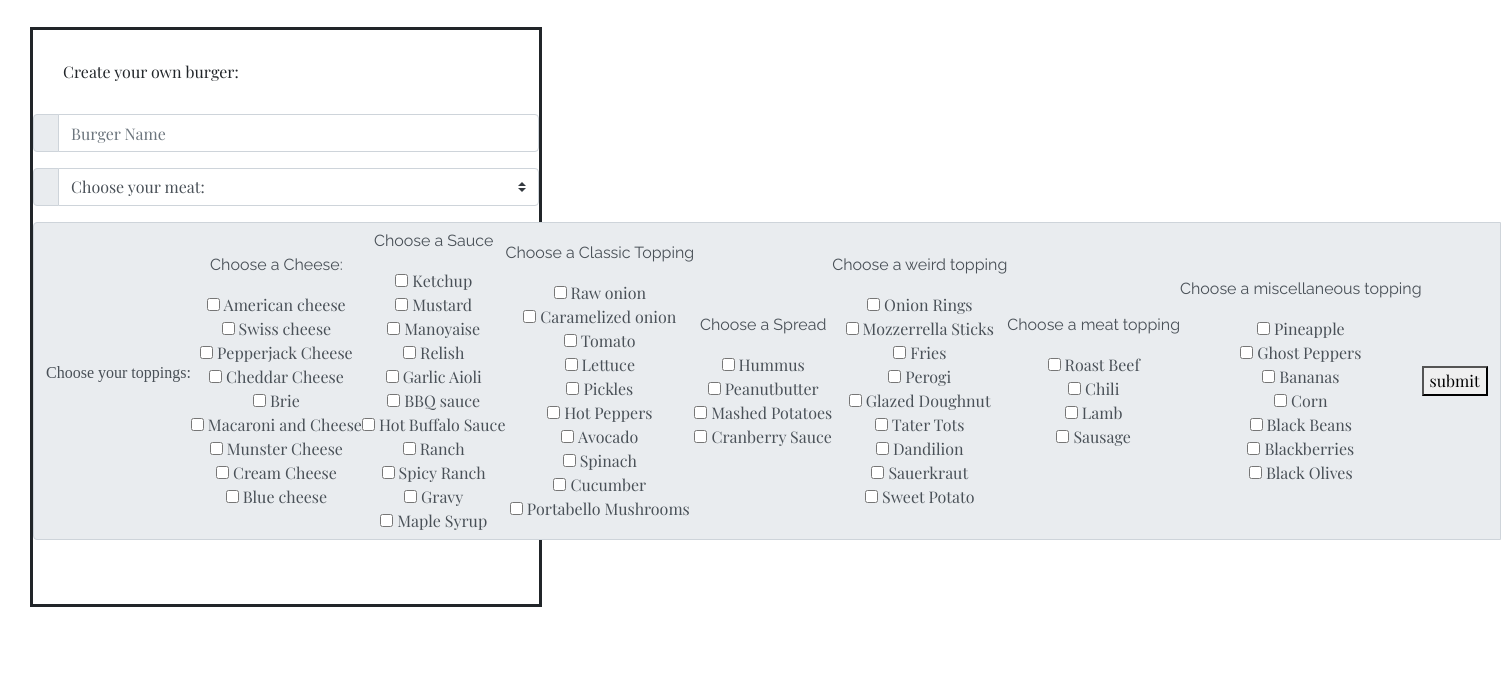
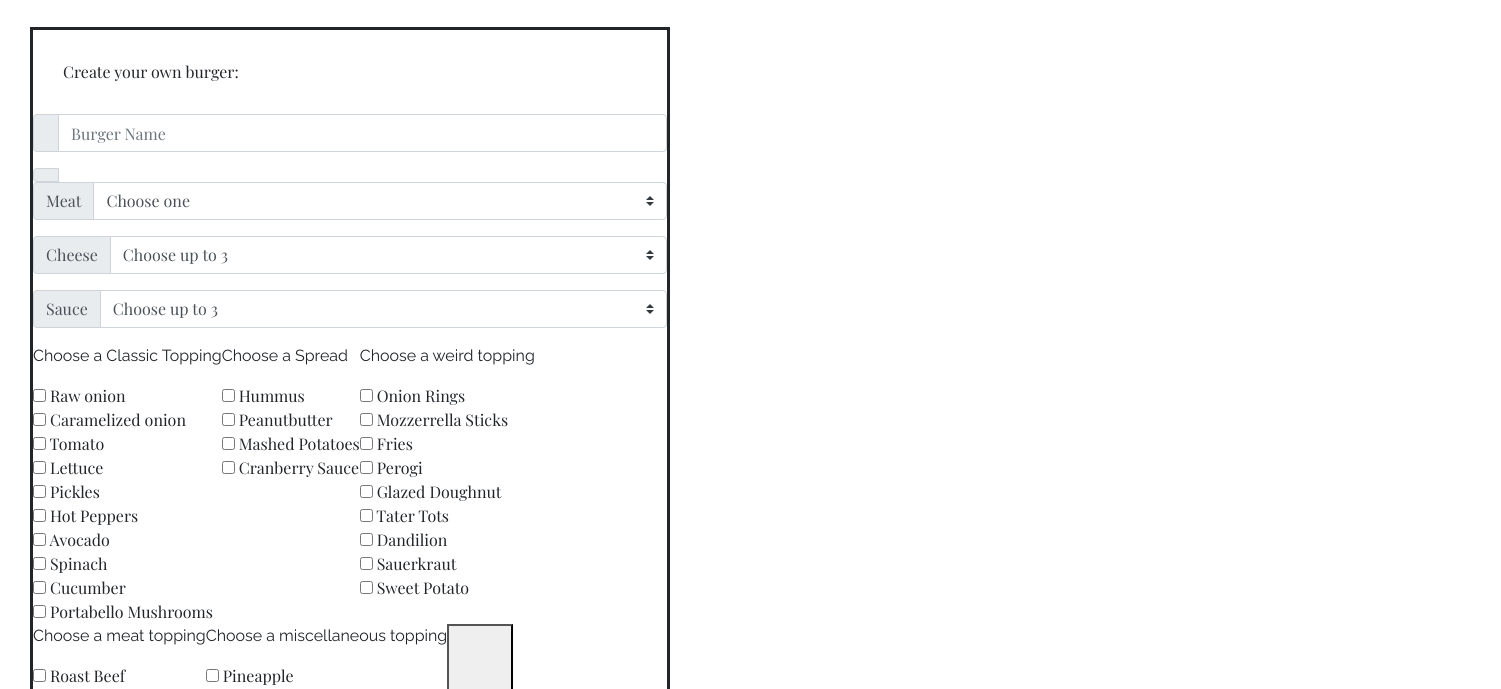
Before and after one commit to Team-Celadon/sandwich, a website: page index.html in a window 1280 px wide. Shown: the part 111-800 px from the top of the page, 1501 px wide, since content can reach past the window. Drawn offline with nearby package versions, Linux system fonts and the light colour scheme.

Commit message:
vote page added

```diff
--- a/assets/css/style.css
+++ b/assets/css/style.css
@@ -18,7 +18,7 @@
 #menuDiv{
     border-style: solid;
     font-family: 'Playfair Display', serif;
-    width: 40%;
+    width: 50%;
     margin: 30px;
 }
 
@@ -120,6 +120,16 @@
     font-family: "Raleway", sans-serif;
 }
 
+/* ===========================vote================================ */
+/* ===========================vote================================ */
+/* ===========================vote================================ */
+/* ===========================vote================================ */
+
+#vote {
+    text-align: center;
+    font-family: 'Abril Fatface', cursive;
+
+}
 
 
 
--- a/index.html
+++ b/index.html
@@ -44,8 +44,15 @@
           <label class="input-group-text" for="inputGroupSelect01"></label>
         </div>
 
+
+
+
+        <div class="input-group mb-3">
+            <div class="input-group-prepend">
+              <label class="input-group-text" for="inputGroupSelect01">Meat</label>
+            </div>
             <select class="custom-select" id="inputGroupSelect01">
-          <option selected>Choose your meat:</option>
+              <option selected>Choose one</option>
               <option value="1">Hamburger</option>
               <option value="2">Turkey</option>
               <option value="3">Black Bean</option>
@@ -58,64 +65,50 @@
               <option value="10">Mystery Meat</option>
               <option value="11">Bison</option>
               <option value="12">Calamari</option>
-          <option value="13">Veggie</option>
-          <option value="14">Ham</option>
-          <option value="15">Salami</option>
+              <option value="13">Ham</option>
+              <option value="14">Salami</option>
               <option value="15">Bacon</option>
             </select>
             </div>
 
-
-      <div class="input-group mb-3" id = "frog">
+        <div class="input-group mb-3">
             <div class="input-group-prepend">
-            <div class="input-group-text" id = "car">
-
-                <p id = "nose"> Choose your toppings:</p>
-                <div class = "cheese">
-                    <p id = "top">Choose a Cheese:</p>
-                        <input class= "topping" type="checkbox" aria-label="Checkbox for following text input"> American cheese
-                        <br>
-                        <input class= "topping" type="checkbox" aria-label="Checkbox for following text input"> Swiss cheese
-                        <br>
-                        <input class= "topping" type="checkbox" aria-label="Checkbox for following text input"> Pepperjack Cheese
-                        <br>
-                        <input class= "topping" type="checkbox" aria-label="Checkbox for following text input"> Cheddar Cheese
-                        <br>
-                        <input class= "topping" type="checkbox" aria-label="Checkbox for following text input"> Brie
-                        <br>
-                        <input class= "topping" type="checkbox" aria-label="Checkbox for following text input"> Macaroni and Cheese
-                        <br>
-                        <input class= "topping" type="checkbox" aria-label="Checkbox for following text input"> Munster Cheese
-                        <br>
-                        <input class= "topping" type="checkbox" aria-label="Checkbox for following text input"> Cream Cheese
-                        <br>
-                        <input class= "topping" type="checkbox" aria-label="Checkbox for following text input"> Blue cheese
+              <label class="input-group-text" for="inputGroupSelect01">Cheese</label>
+            </div>
+            <select class="custom-select" id="inputGroupSelect01">
+              <option selected>Choose up to 3</option>
+              <option value="1">American</option>
+              <option value="2">Swiss</option>
+              <option value="3">Pepperjack</option>
+              <option value="4">Cheddar</option>
+              <option value="5">Brie</option>
+              <option value="6">Munster</option>
+              <option value="7">Cream Cheese</option>
+              <option value="8">Bleu cheese</option>
+              <option value="9">Macaroni and Cheese</option>
+            </select>
             </div>
 
-                <div class = "saucy">
-                    <p id = "top">Choose a Sauce</p>
-                        <input class= "topping" type="checkbox" aria-label="Checkbox for following text input"> Ketchup
-                        <br>
-                        <input class= "topping" type="checkbox" aria-label="Checkbox for following text input"> Mustard
-                        <br>
-                        <input class= "topping" type="checkbox" aria-label="Checkbox for following text input"> Manoyaise
-                        <br>
-                        <input class= "topping" type="checkbox" aria-label="Checkbox for following text input"> Relish
-                        <br>
-                        <input class= "topping" type="checkbox" aria-label="Checkbox for following text input"> Garlic Aioli
-                        <br>
-                        <input class= "topping" type="checkbox" aria-label="Checkbox for following text input"> BBQ sauce
-                        <br>
-                        <input class= "topping" type="checkbox" aria-label="Checkbox for following text input"> Hot Buffalo Sauce
-                        <br>
-                        <input class= "topping" type="checkbox" aria-label="Checkbox for following text input"> Ranch
-                        <br>
-                        <input class= "topping" type="checkbox" aria-label="Checkbox for following text input"> Spicy Ranch
-                        <br>
-                        <input class= "topping" type="checkbox" aria-label="Checkbox for following text input"> Gravy
-                        <br>
-                        <input class= "topping" type="checkbox" aria-label="Checkbox for following text input"> Maple Syrup
+        <div class="input-group mb-3">
+            <div class="input-group-prepend">
+              <label class="input-group-text" for="inputGroupSelect01">Sauce</label>
             </div>
+            <select class="custom-select" id="inputGroupSelect01">
+              <option selected>Choose up to 3</option>
+              <option value="1">Ketchup</option>
+              <option value="2">Mustard</option>
+              <option value="3">Manoyaise</option>
+              <option value="4">Relish</option>
+              <option value="5">Garlic Aioli</option>
+              <option value="6">BBQ Sauce</option>
+              <option value="7">Buffalo Sauce</option>
+              <option value="8">Spicy Rancy</option>
+              <option value="9">Ranch</option>
+              <option value="10">Gravy</option>
+              <option value="11">Maple Syrup</option>
+            </select>
+            </div>
+
 
                 <div class = "classics">
                     <p id = "top">Choose a Classic Topping </p>
```
Also changed, not shown: practiec.html (+24 -1 lines), vote.html (added, +34 -0 lines). Lines whose indentation alone changed are shown as unchanged.
